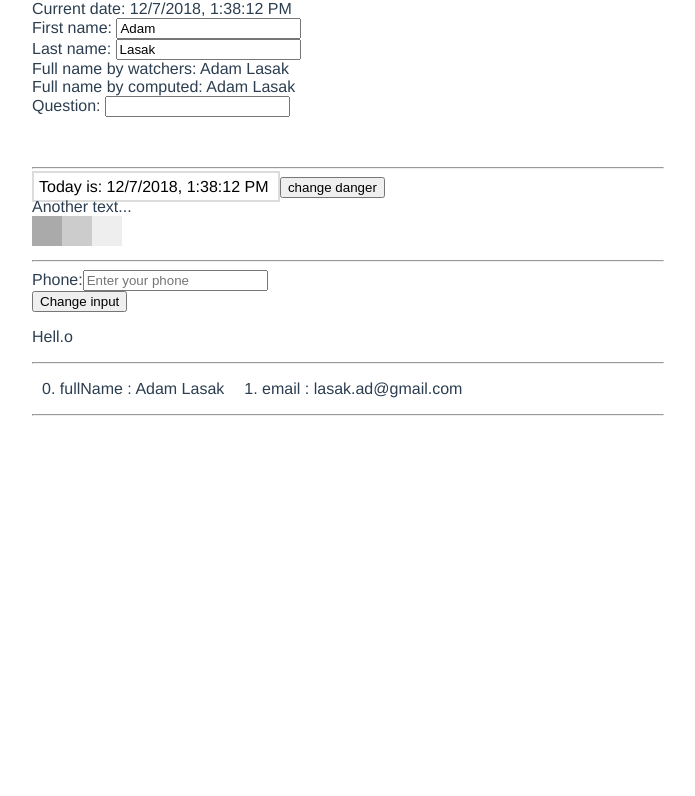
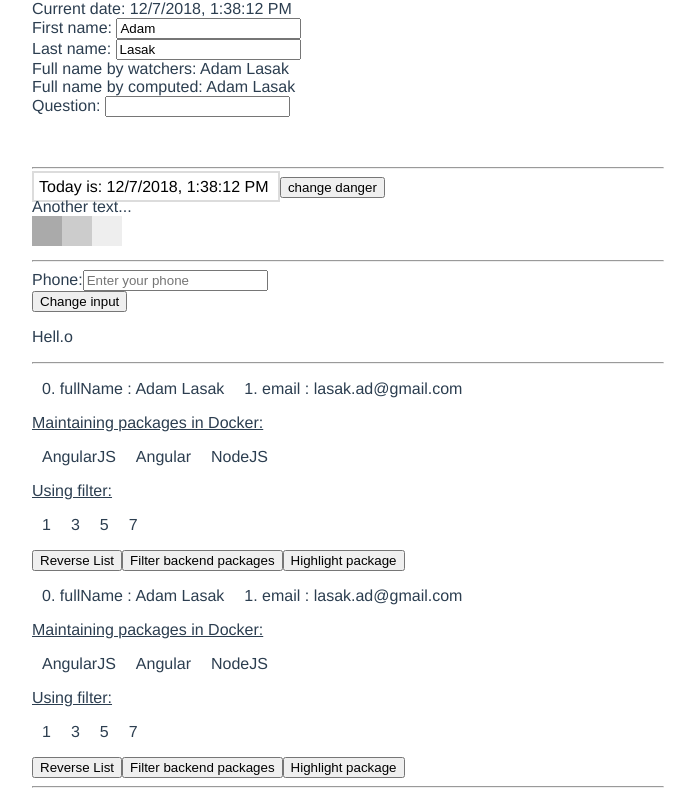
Before and after one commit to pr033r/vue2-demo, a Vue app: page /#/testing-vue-features in a window 1280 px wide. Shown: the part 527-1323 px from the top of the page, without its empty margins (292-987 px from the left). Before the commit the page ends 951 px from the top, so only its background shows below. Built offline with nearby package versions, Linux system fonts and the light colour scheme.

Commit message:
list rendering

```diff
--- a/src/components/ListRendering.vue
+++ b/src/components/ListRendering.vue
@@ -2,8 +2,11 @@
   <div>
 
     <ul>
-      <!-- for reuse and reorder existing elements, you need to provide a unique
-      key attribute for each item. -->
+      <!--
+      'for' reuse and reorder existing elements, you need to provide a unique
+      key attribute for each item. It is recommended to provide a key.
+      'in' in for like loop through object in JS
+      -->
       <li
       v-for="(value, key, index) in maintainer"
       :key="key"
@@ -12,20 +15,106 @@
       </li>
     </ul>
 
+    <u>Maintaining packages in Docker:</u>
+    <ul>
+      <li
+      v-for="(item, index) of packages"
+      :key="index"
+      >
+        {{ item }}
+      </li>
+    </ul>
+
+    <!-- This is how filter is applied in Vue, just write own computed property -->
+    <u>Using filter:</u>
+    <ul>
+      <li
+      v-for="(item, index) in rangeForFilterUsage"
+      :key="index"
+      >
+        {{ item }}
+      </li>
+    </ul>
+
+    <button v-on:click="reverseListOfPackages">Reverse List</button>
+    <button v-on:click="filterOnlyBackEndPackages">Filter backend packages</button>
+    <button v-on:click="highlightPackage(0)">Highlight package</button>
+
   </div>
 </template>
 
 <script>
+  import Vue from 'vue';
+
   export default {
     data: function() {
       return {
+        owner: {
+          admin: true,
+        },
         maintainer: {
           fullName: 'Adam Lasak',
           email: 'lasak.ad@gmail.com',
         },
-        packages: ['AngularJS', 'Angular']
+        packages: ['AngularJS', 'Angular', 'NodeJS'],
+        rangeForFilterUsage: [1, 3, 5, 7],
       }
-    }
+    },
+
+    created: function () {
+      Object.assign(this.owner, { // one way to add multiple properties
+        fullName: 'Adam Lasak',
+      });
+
+      this.owner = Object.assign({}, { // ...but we should use it like this
+        fullName: 'Adam Lasak',
+        admin: true,
+      });
+    },
+
+    computed: {
+      rangeForFilterUsage: {
+        get: function() {
+          return this.rangeForFilterUsage;//.filter(x => x > 3);
+        }, // set(newValue) {...}
+      }
+    },
+
+    methods: {
+      reverseListOfPackages: function () {
+        // Mutation methods: push(), pop(), shift(), unshift(), splice(), sort(), reverse()
+        // they DON'T return a new array
+        this.packages.reverse();
+      },
+
+      filterOnlyBackEndPackages: function () {
+        // Non-mutation methods: filter(), slice(), concat(), ... - they return a new array
+        // Vue implements some smart heuristics to maximize DOM element reuse, so replacing an
+        // array with another array containing overlapping objects is a very efficient operation
+        this.packages = this.packages.filter(item => item == 'NodeJS');
+      },
+
+      highlightPackage: function (index) {
+        this.packages = this.packages.map(item => item.replace('>', ''));
+        if (this.packages[index]) {
+          // packages.lenght = 0 are NOT reactive too
+          // this.packages[index] = `> ${this.packages[index]}`; // is NOT reactive
+
+          // we have to use Vue.set(...) or vm.$set(...) where vm is instance of Vue
+          // or vm.items.splice(indexOfItem, 1, newValue), but Vue instance needed
+          Vue.set(this.packages, index, `> ${this.packages[index]}`);
+          this.addAgePropertyToMaintainer(22);
+        }
+      },
+
+      addAgePropertyToMaintainer: function (age) {
+        // Vue does not allow dynamically adding new root-level
+        // due to limitations of modern JavaScript, Vue cannot detect property addition or deletion.
+        // vm.newProperty = 1; // NOT reactive - when we want add new ROOT property into Data
+        this.maintainer.age = age // into nested object it is reactive
+        Vue.set(this.maintainer, 'alias', 'pr033r'); // or we can use Vue.use or vm.$use
+      }
+    },
   }
 </script>
 
--- a/src/components/TestingVueFeatures.vue
+++ b/src/components/TestingVueFeatures.vue
@@ -5,7 +5,11 @@
     <PropertiesAndWatchers></PropertiesAndWatchers><hr>
     <ClassAndStyleBingings></ClassAndStyleBingings><hr>
     <ConditionalRendering></ConditionalRendering><hr>
-    <ListRendering></ListRendering><hr>
+
+    <!-- Item in for won’t automatically pass any data to the component, because
+    components have isolated scopes of their own. In order to pass the iterated
+    data into the component, we should also use props -->
+    <ListRendering v-for="item in 2" v-bind:key="item"></ListRendering><hr>
   </div>
 </template>
 
```
